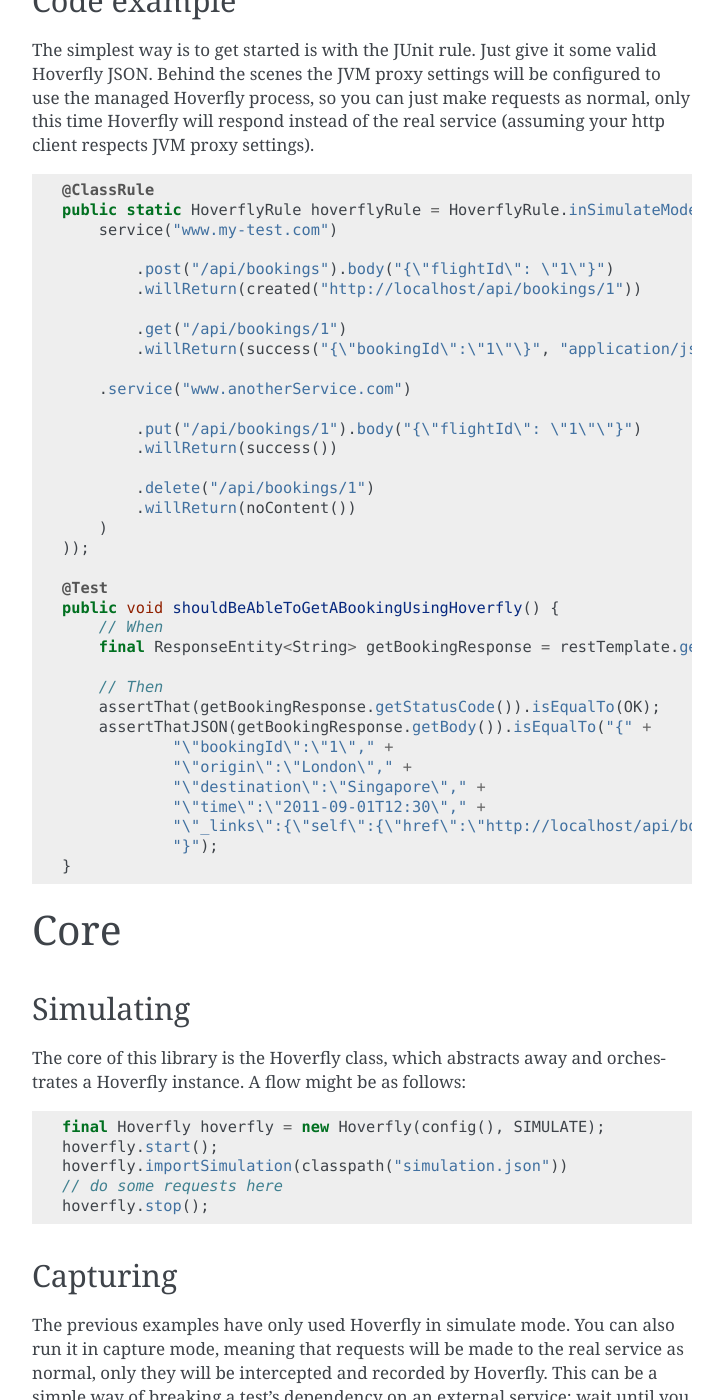
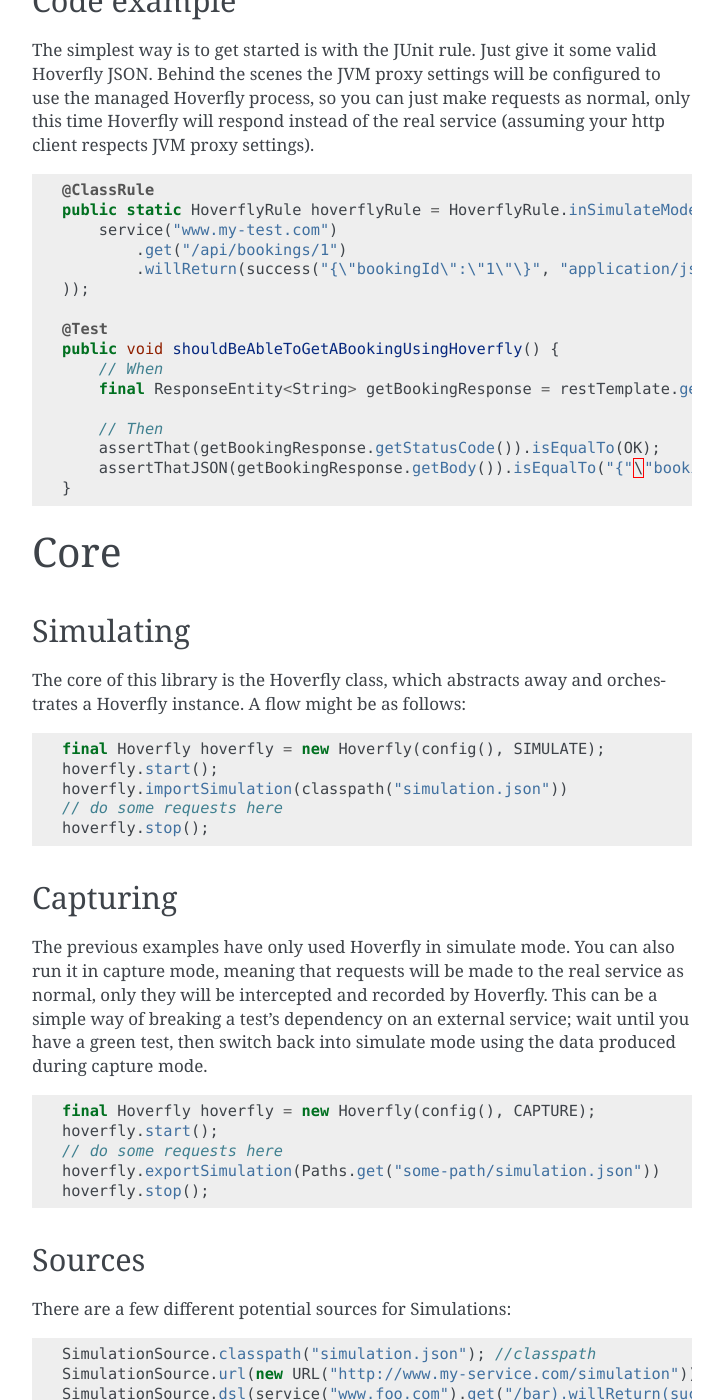
Before and after one commit to tommysitu/hoverfly-java, a Sphinx documentation site: the page built from docs/index.rst, in a window 1280 px wide and 1400 px high, scrolled down 1050 px. Shown: the whole window, without its empty margins (388-1111 px from the left). Built offline with Sphinx 7.4.7, drawn with Linux system fonts in a browser that asks for light colours.

```diff
--- a/docs/index.rst
+++ b/docs/index.rst
@@ -48,21 +48,8 @@
     @ClassRule
     public static HoverflyRule hoverflyRule = HoverflyRule.inSimulateMode(dsl(
         service("www.my-test.com")
-
-            .post("/api/bookings").body("{\"flightId\": \"1\"}")
-            .willReturn(created("http://localhost/api/bookings/1"))
-
             .get("/api/bookings/1")
-            .willReturn(success("{\"bookingId\":\"1\"\}", "application/json")),
-
-        .service("www.anotherService.com")
-
-            .put("/api/bookings/1").body("{\"flightId\": \"1\"\"}")
-            .willReturn(success())
-
-            .delete("/api/bookings/1")
-            .willReturn(noContent())
-        )
+            .willReturn(success("{\"bookingId\":\"1\"\}", "application/json"))
     ));
 
     @Test
@@ -72,13 +59,7 @@
 
         // Then
         assertThat(getBookingResponse.getStatusCode()).isEqualTo(OK);
-        assertThatJSON(getBookingResponse.getBody()).isEqualTo("{" +
-                "\"bookingId\":\"1\"," +
-                "\"origin\":\"London\"," +
-                "\"destination\":\"Singapore\"," +
-                "\"time\":\"2011-09-01T12:30\"," +
-                "\"_links\":{\"self\":{\"href\":\"http://localhost/api/bookings/1\"}}" +
-                "}");
+        assertThatJSON(getBookingResponse.getBody()).isEqualTo("{"\"bookingId\":\"1\"}");
     }
 
 Core
```
Also changed, not shown: README.adoc (+2 -21 lines).
